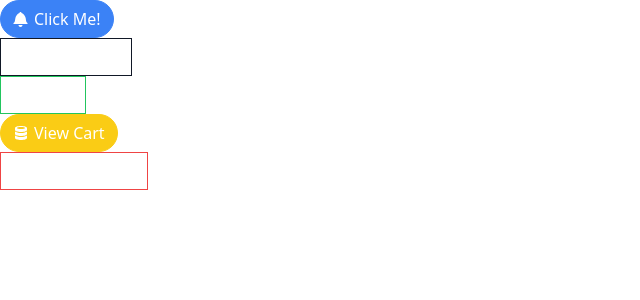
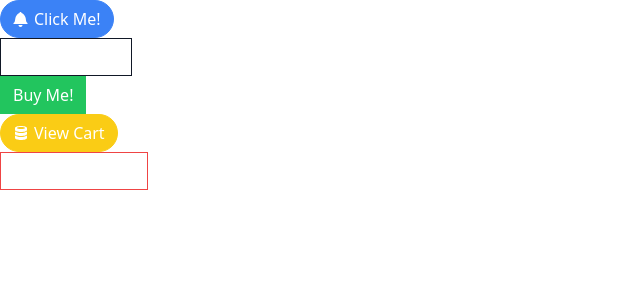
Before and after one commit to LamideAnifowoshe/components, a React (Create React App) app: page / in a window 1280 px wide. Shown: the top 300 px of the page, without its empty margins (0-640 px from the left). Built offline with nearby package versions, Linux system fonts and the light colour scheme.

Commit message:
update App.js

```diff
--- a/src/App.js
+++ b/src/App.js
@@ -12,16 +12,14 @@ function App() {
       </div>
 
       <div>
-        <Button secondary outline>
+        <Button outline secondary>
           <GoCloudDownload />
           Add to Cart
         </Button>
       </div>
 
       <div>
-        <Button success outline>
-          Buy Me!
-        </Button>
+        <Button success>Buy Me!</Button>
       </div>
 
       <div>
@@ -32,7 +30,7 @@ function App() {
       </div>
 
       <div>
-        <Button danger outline>
+        <Button outline danger>
           Shipping Details
         </Button>
       </div>
```
